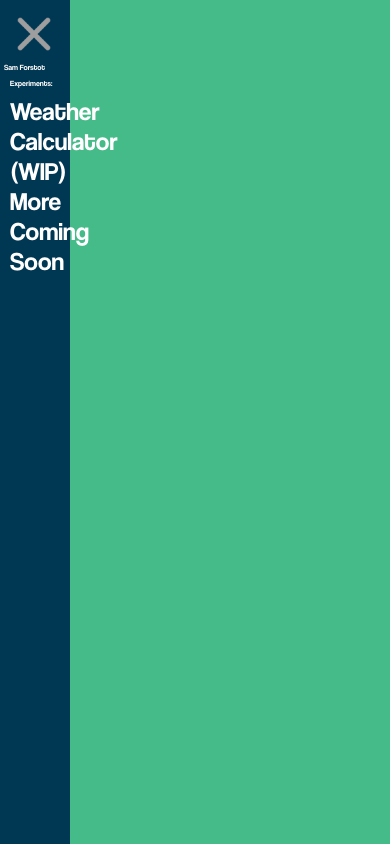
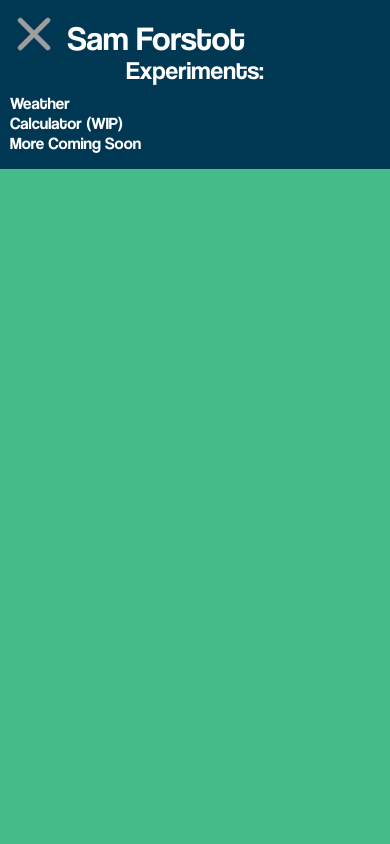
Before and after one commit to samforstot/sf-portfolio-app, an Angular app: page /Experiments in a window 390 px wide. Built offline with nearby package versions, Linux system fonts and the light colour scheme; grey boxes are pictures that could not be loaded.

Commit message:
mobile nav set up

```diff
--- a/src/app/contacts/contacts.component.scss
+++ b/src/app/contacts/contacts.component.scss
@@ -74,3 +74,22 @@ span:hover{
     background-image: var(--tertiary-color-mask);
     transition: all .3s ease-in-out;
 }
+
+@media only screen and (max-width: 767px){
+
+    h2{
+        padding-top: 40px;
+        text-align: center;
+        font-size: 30px;
+    }
+
+    .github{
+        width: 2vh;
+        height: 2vh;
+    }
+
+    .linkedin{
+        width: 2vh;
+        height: 2vh;
+    }
+}
--- a/src/app/experiments-page/exp-nav/exp-nav.component.html
+++ b/src/app/experiments-page/exp-nav/exp-nav.component.html
@@ -11,4 +11,18 @@
             </div>
         </div>
     </div>
+    <div class="mobile">
+        <div [ngClass]="{'show': isShown}" class="mobile-container">
+            <span [ngClass]="{'show': isShown}" class="header icon" (click)="toggleNav()"></span>
+            <div class="mobile-options">
+                <p class="mobile-header back" (click)="showResume('no')" (click)="goToPage('')" title="Back to Home">Sam Forstot</p>
+                <p class="mobile-title">Experiments:</p>
+                <div class="mobile-experiment-list">
+                    <p (click)="goToPage('Experiments/Weather')">Weather</p>
+                    <p (click)="goToPage('Experiments/Calculator')">Calculator (WIP)</p>
+                    <p>More Coming Soon</p>
+                </div>
+            </div>
+        </div>
+    </div>
 </div>
--- a/src/app/experiments-page/exp-nav/exp-nav.component.scss
+++ b/src/app/experiments-page/exp-nav/exp-nav.component.scss
@@ -110,3 +110,88 @@ p.header:hover {
     background-color: rgb(5, 34, 58);
     transition: all .3s ease-in-out;
 }
+
+.mobile{
+    display: none;
+}
+
+@media only screen and (max-width: 767px){
+    .nav-container{
+        display: none;
+    }
+
+    .mobile{
+        display: block;
+    }
+
+    .mobile-container{
+        position: relative;
+        background-color: var(--primary-color);
+        height: 8vh;
+        transition: all .3s ease-in-out;
+    }
+
+    .mobile-container.show{
+        background-color: var(--primary-color);
+        height: 20vh;
+    }
+
+    .mobile-options{
+        position: relative;
+        display: inline;
+        justify-content: center;
+        text-align: center;
+        opacity: 0;
+        pointer-events: none;
+        transition: .1s ease-in-out;
+    }
+
+    .mobile-container.show > .mobile-options{
+        opacity: 1;
+        cursor: pointer;
+        pointer-events: all;
+        transition: opacity .3s ease-in-out;
+        transition-delay: .3s;
+    }
+
+    p.mobile-header{
+        margin-top: 2vh;
+        margin-left: 2vh;
+        font-size: 4vh;
+        position: absolute;
+        opacity: 1;
+    }
+
+    p.mobile-header:hover {
+        color: var(--tertiary-color);
+        transition: color .3s ease-in-out;
+        cursor: pointer;
+    }
+
+    .mobile-header{
+        display: inline-block;
+    }
+
+    .mobile-title{
+        font-size: 3vh;
+    }
+
+    .mobile-experiment-list {
+        margin-top: 1vh;
+        display: block;
+    }
+
+    .mobile-experiment-list > p {
+        font-size: 2vh;
+        text-align: left;
+        padding-left: 10px;
+        margin: 0;
+    }
+
+    .mobile-experiment-list > p:hover{
+        color: white;
+        background-color: rgb(5, 34, 58);
+        transition: all .3s ease-in-out;
+    }
+
+}
--- a/src/app/home/home.component.html
+++ b/src/app/home/home.component.html
@@ -11,6 +11,6 @@
   <app-experiments id="experiments"></app-experiments>
 </div>
 <div class="section">
-  <app-contacts></app-contacts>
+  <app-contacts id="contact"></app-contacts>
 </div>
 <app-resume class="resume"></app-resume>
--- a/src/app/nav-bar/nav-bar.component.html
+++ b/src/app/nav-bar/nav-bar.component.html
@@ -18,6 +18,6 @@
         <p [ngClass]="{'show': isShown}" (click)="scrollToDiv('projects')" (click)="toggleOptions()">Projects</p>
         <p [ngClass]="{'show': isShown}" (click)="scrollToDiv('experiments')" (click)="toggleOptions()">Experiments</p>
         <p [ngClass]="{'show': isShown}"><a class="pdf" href="assets/docs/SamForstot-Resume.pdf" target="_blank">Resume</a></p>
-        <p [ngClass]="{'show': isShown}">Contact</p>
+        <p [ngClass]="{'show': isShown}" (click)="scrollToDiv('contact')" (click)="toggleOptions()">Contact</p>
     </div>
 </div>
```
